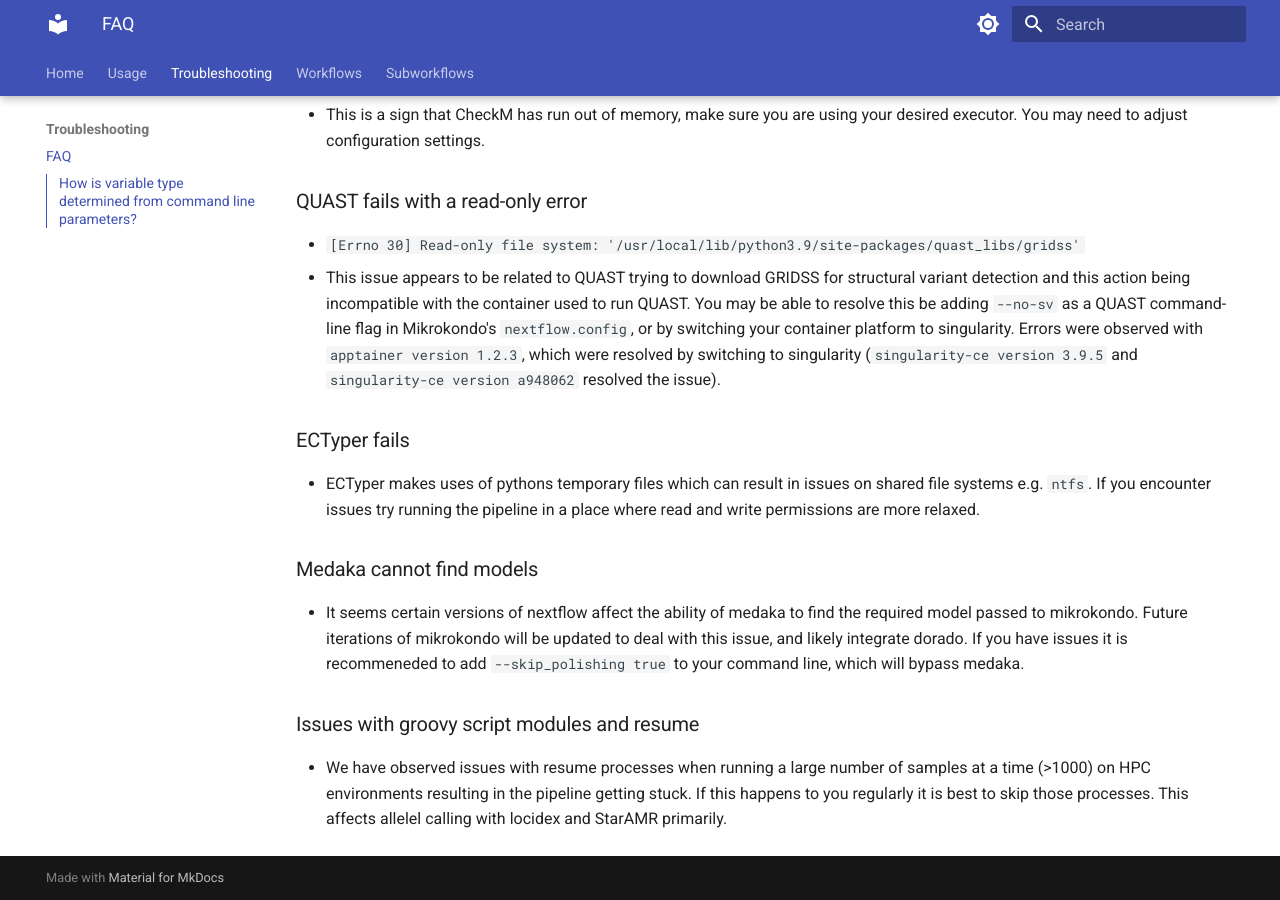
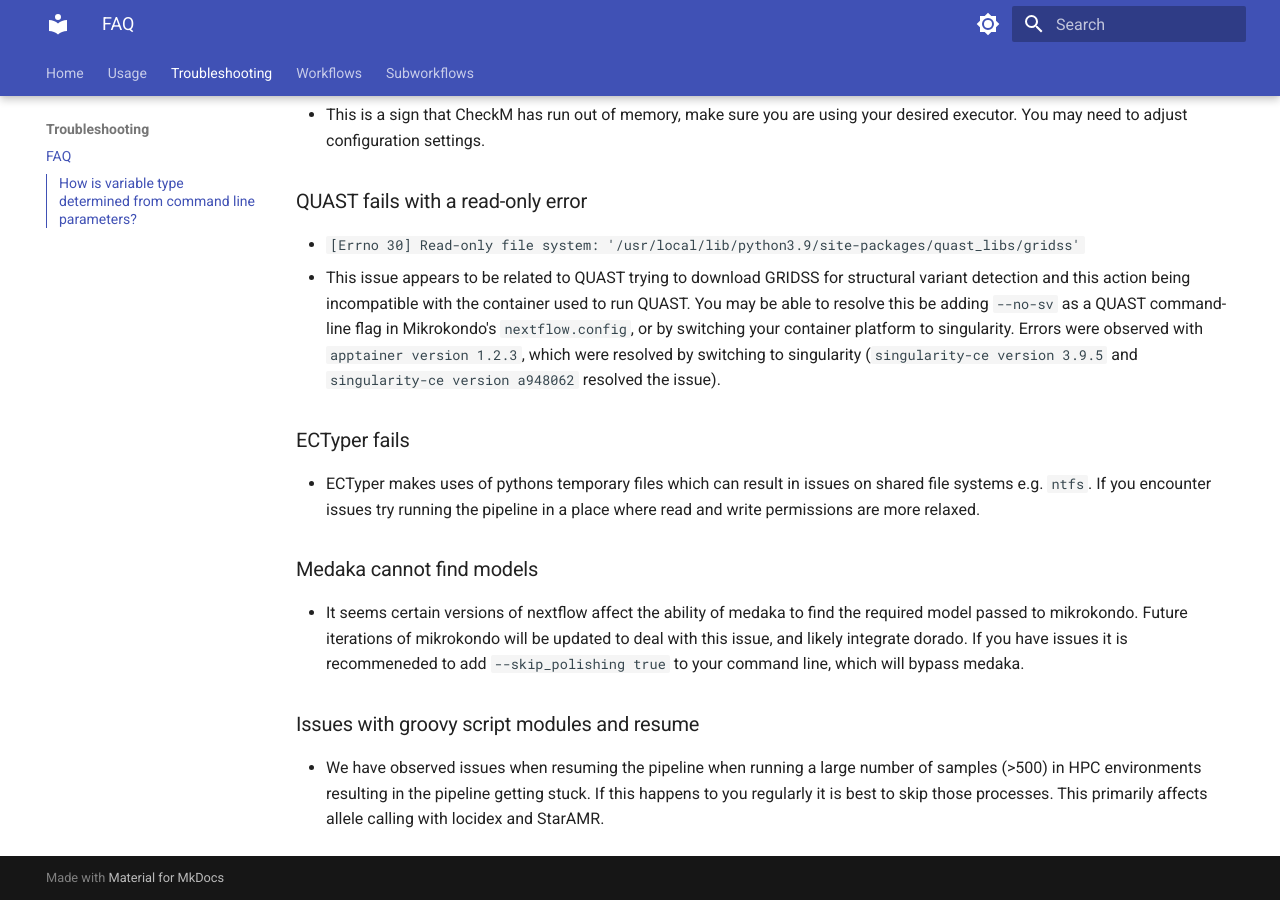
Before and after one commit to phac-nml/mikrokondo, an MkDocs documentation site: the page built from docs/troubleshooting/FAQ.md, in a window 1280 px wide and 900 px high, scrolled down 2535 px. Built offline with MkDocs 1.6.1 and Material for MkDocs 9.7.7, drawn with Linux system fonts in a browser that asks for light colours.

Commit message:
updated docs

```diff
--- a/docs/troubleshooting/FAQ.md
+++ b/docs/troubleshooting/FAQ.md
@@ -94,4 +94,4 @@ Sometimes the resume features of Nextflow don't work completely. The above error
 
 ### Issues with groovy script modules and resume
 
-- We have observed issues with resume processes when running a large number of samples at a time (>1000) on HPC environments resulting in the pipeline getting stuck. If this happens to you regularly it is best to skip those processes. This affects allelel calling with locidex and StarAMR primarily.
+- We have observed issues when resuming the pipeline when running a large number of samples (>500) in HPC environments resulting in the pipeline getting stuck. If this happens to you regularly it is best to skip those processes. This primarily affects allele calling with locidex and StarAMR.
```
